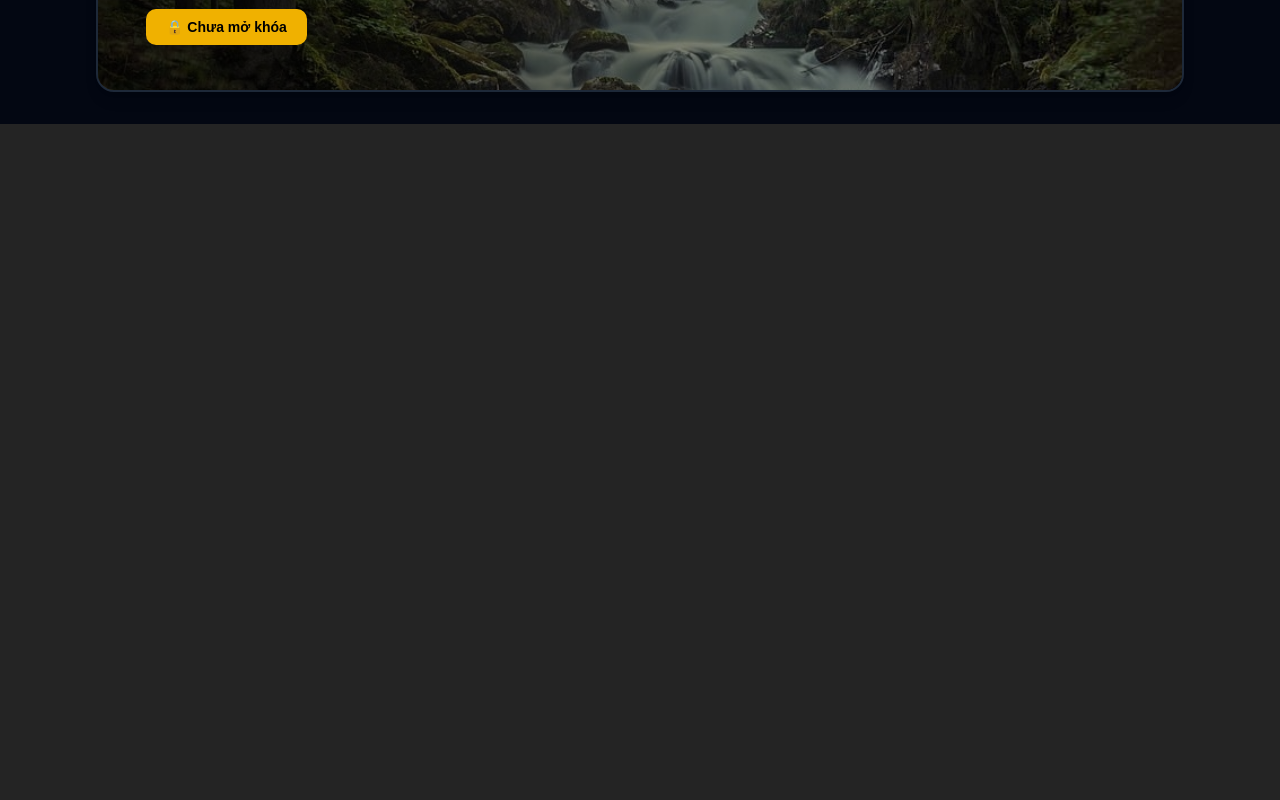
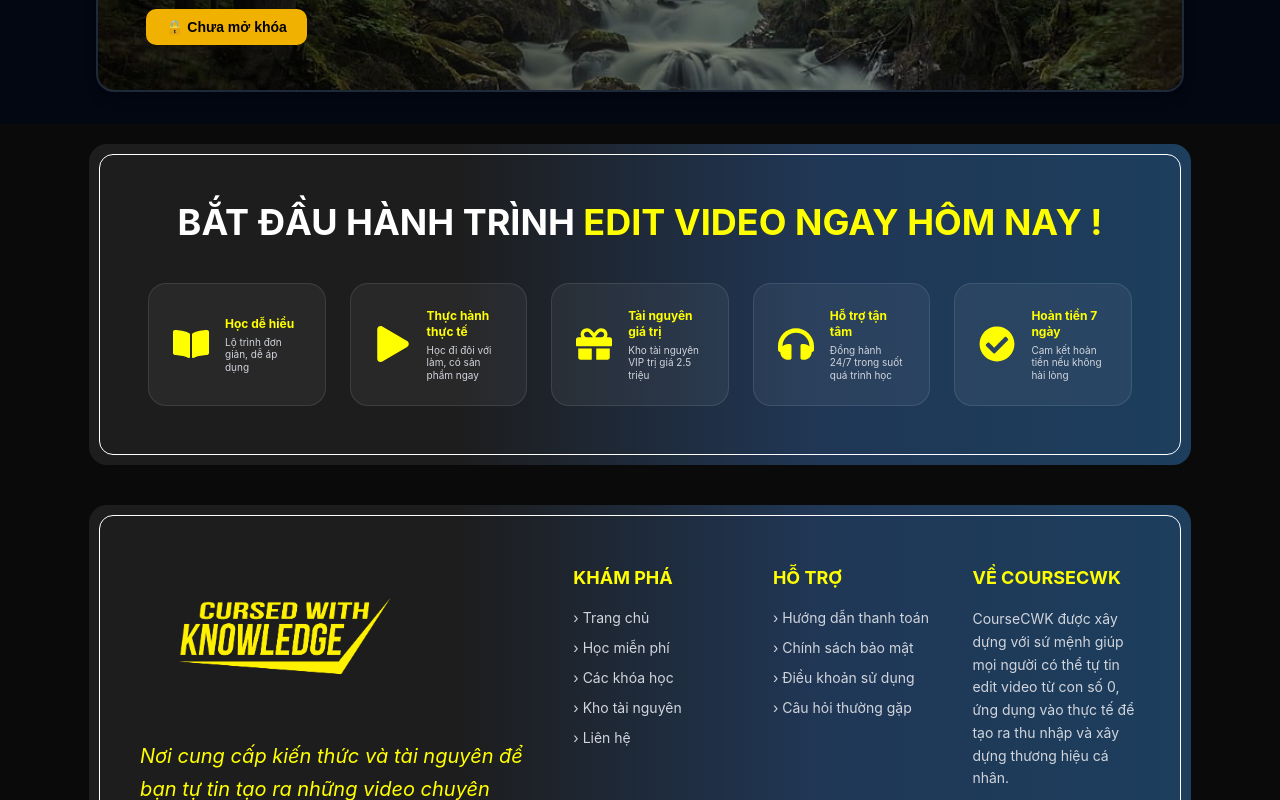
Before and after one commit to tunam1808/course-cwk, a React (Vite) app: page /list-courses in a window 1280 px wide. Shown: the part 960-1760 px from the top of the page. Before the commit the page ends 1084 px from the top, so only its background shows below. Built offline with nearby package versions, Linux system fonts and the light colour scheme; no server answers; sample sign-in values are in the browser's storage; a web font is replaced by a local one.

Commit message:
add footer to free-courses, list-courses and sources

```diff
--- a/src/pages/free-courses.tsx
+++ b/src/pages/free-courses.tsx
@@ -1,4 +1,5 @@
 import Header from "@/default/header";
+import Footer from "@/default/footer";
 import Search from "@/layout/courses/search";
 import Lesson from "@/layout/courses/lessons";
 
@@ -8,6 +9,7 @@ export default function Home() {
       <Header />
       <Search />
       <Lesson />
+      <Footer />
     </div>
   );
 }
--- a/src/pages/list-courses.tsx
+++ b/src/pages/list-courses.tsx
@@ -1,4 +1,5 @@
 import Header from "@/default/header";
+import Footer from "@/default/footer";
 import Search from "@/layout/courses/search";
 import SelectCourses from "@/layout/courses/select-courses";
 
@@ -8,6 +9,7 @@ export default function ListCourses() {
       <Header />
       <Search />
       <SelectCourses />
+      <Footer />
     </div>
   );
 }
--- a/src/pages/vip-sources.tsx
+++ b/src/pages/vip-sources.tsx
@@ -1,4 +1,5 @@
 import Header from "@/default/header";
+import Footer from "@/default/footer";
 import Search from "@/layout/courses/search";
 import SourceFree from "@/layout/vip-sources/source-vip";
 
@@ -8,6 +9,7 @@ export default function VipSources() {
       <Header />
       <Search />
       <SourceFree />
+      <Footer />
     </div>
   );
 }
```
